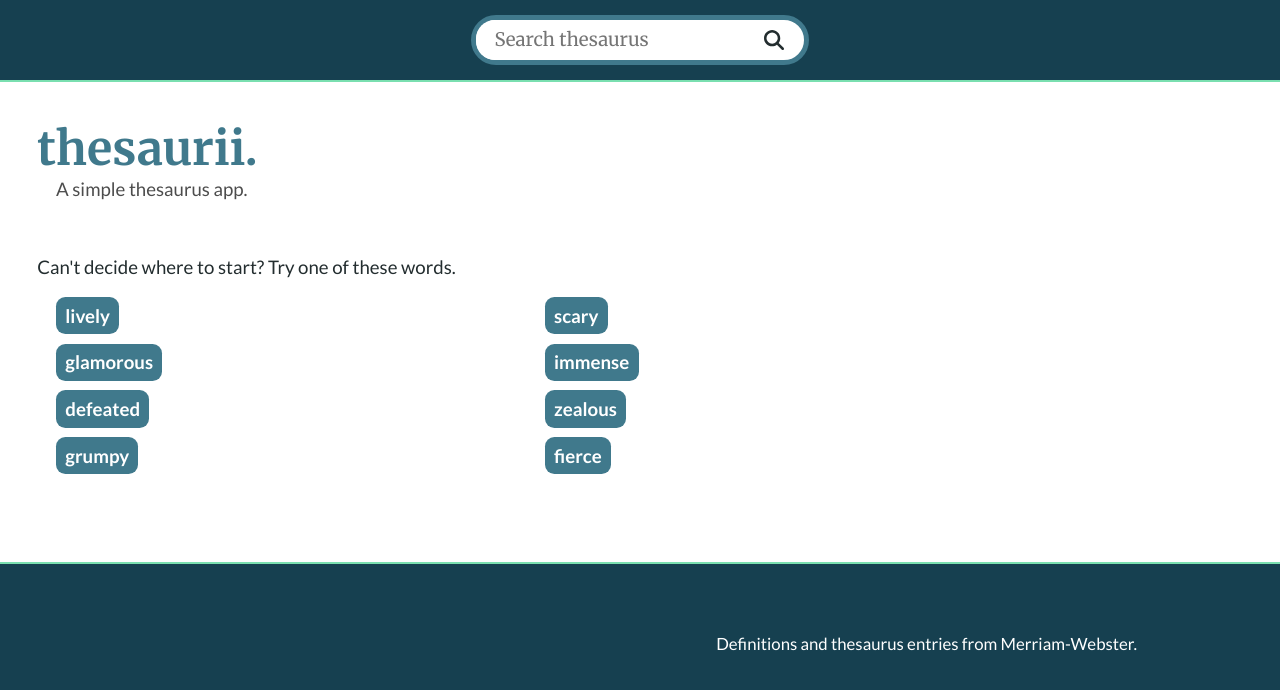
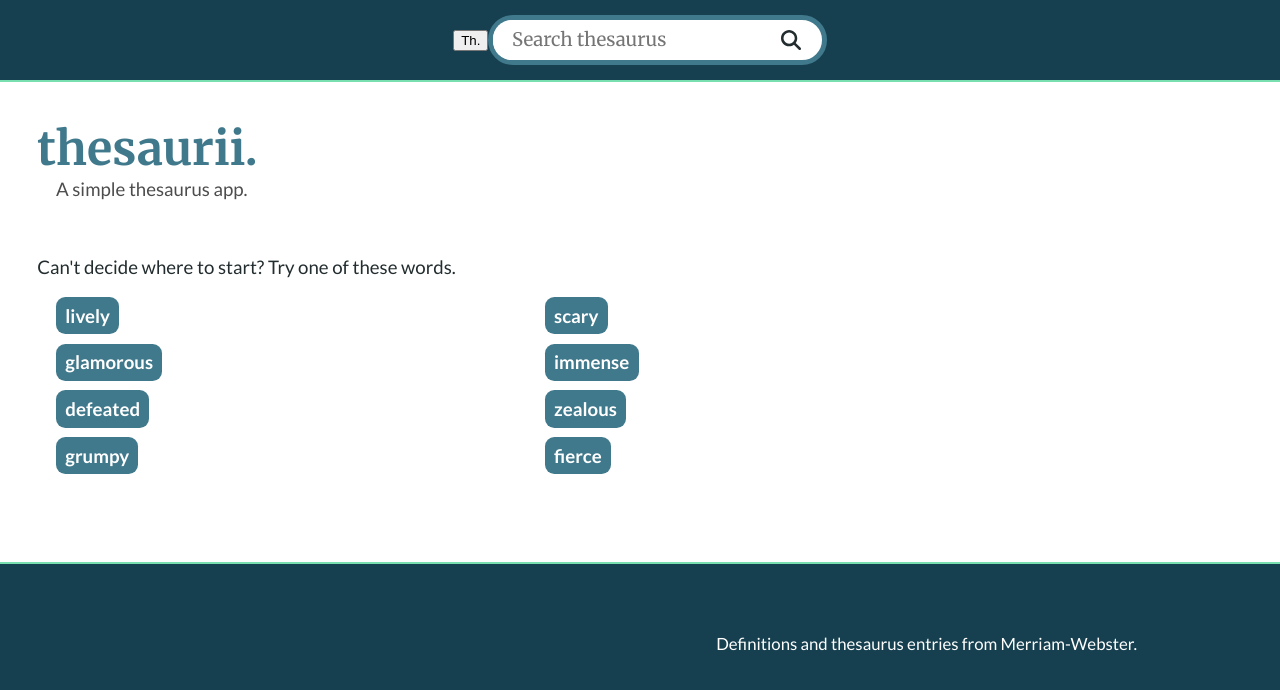
Before and after one commit to christinesn/thesaurus, a React (Create React App) app: page / in a window 1280 px wide. Shown: the top 690 px of the page. Built offline with nearby package versions, Linux system fonts and the light colour scheme.

Commit message:
Add home button

```diff
--- a/src/DataHandler.js
+++ b/src/DataHandler.js
@@ -52,9 +52,20 @@ function DataHandler () {
         }
     }
 
+    /** Return to the welcome page */
+    function returnHome () {
+        setLoading(false)
+        setError(false)
+        setNotFound(false)
+        setOffensive(false)
+        setSearched(null)
+        setData(null)
+    }
+
     return (
         <App
             handleSearch={handleSearch}
+            returnHome={returnHome}
             data={data}
             loading={loading}
             error={error}
--- a/src/Header.js
+++ b/src/Header.js
@@ -2,7 +2,7 @@ import './Header.css';
 import SearchIcon from './icons/SearchIcon';
 import { useRef } from 'react';
 
-function Header ({ handleSearch }) {
+function Header ({ handleSearch, returnHome }) {
     const ref = useRef(null);
 
     function handleSubmit (e) {
@@ -13,6 +13,13 @@ function Header ({ handleSearch }) {
 
     return (
         <header>
+            <button
+                className="return-home"
+                onClick={returnHome}
+                title="Home"
+            >
+                Th.
+            </button>
             <form onSubmit={handleSubmit}>
                 <div className="input-container">
                     <input type="text" ref={ref} placeholder="Search thesaurus" />
```
